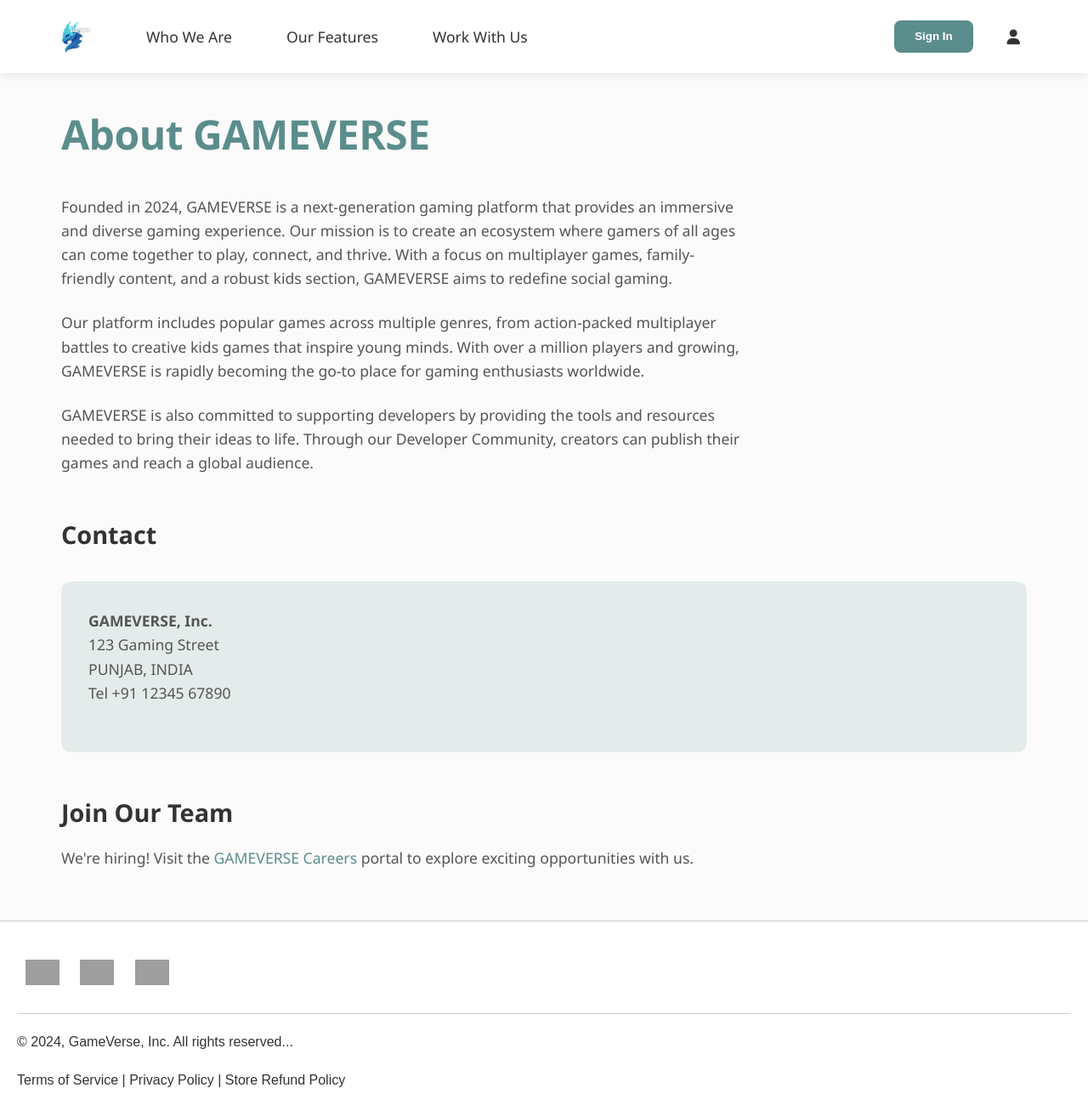
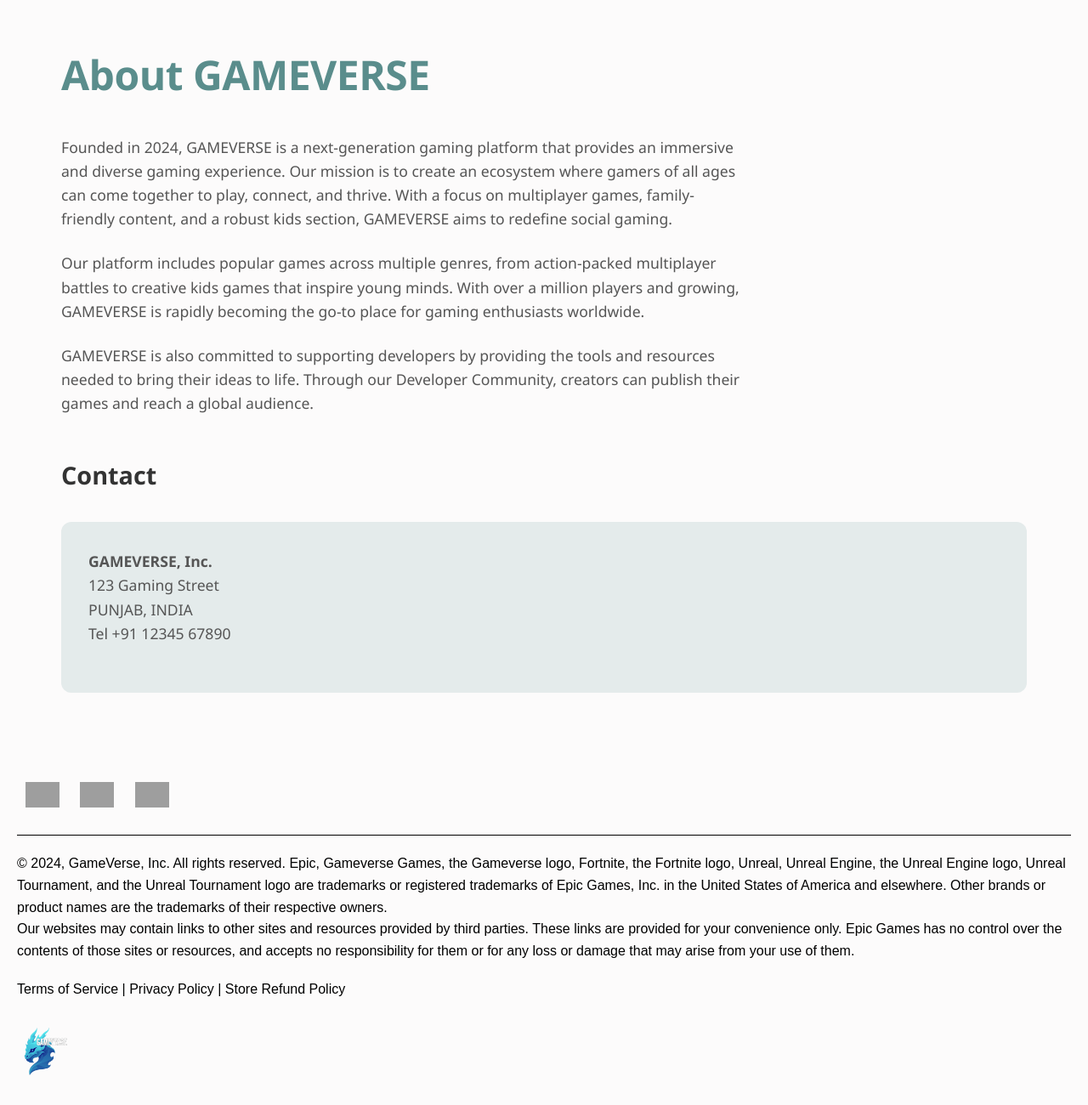
Before and after one commit to JiyaMehta11/FEE-II, a plain HTML site: page discovermore.html in a window 1280 px wide. Shown: the top 1300 px of the page at 85% size. Drawn offline with Linux system fonts and the light colour scheme; grey boxes are pictures that could not be loaded.

Commit message:
discover

```diff
--- a/discovermore.html
+++ b/discovermore.html
@@ -19,74 +19,9 @@
             line-height: 1.6;
         }
 
-        /* Navbar styles */
-        nav {
-            background: #ffffff;
-            backdrop-filter: blur(10px);
-            padding: 1rem 5%;
-            position: fixed;
-            top: 0;
-            width: 100%;
-            z-index: 1000;
-            box-shadow: 0 2px 10px rgba(0, 0, 0, 0.1);
-            display: flex;
-            justify-content: space-between;
-            align-items: center;
-        }
-
-        .nav-left {
-            display: flex;
-            align-items: center;
-            gap: 2rem;
-        }
-
-        .logo {
-            width: 60px;
-            height: 54px;
-            object-fit: contain;
-        }
-
-        .nav-item {
-            color: #333333;
-            text-decoration: none;
-            font-size: 1.1rem;
-            font-weight: 500;
-            padding: 0.5rem 1rem;
-            border-radius: 6px;
-            transition: all 0.3s ease;
-        }
-
-        .nav-item:hover {
-            color: #5a8d8c;
-            background: rgba(90, 141, 140, 0.1);
-        }
-
-        .nav-right {
-            display: flex;
-            align-items: center;
-            gap: 1.5rem;
-        }
-
-        .nav-right button {
-            background-color: #5a8d8c;
-            color: #ffffff;
-            border: none;
-            padding: 0.7rem 1.5rem;
-            border-radius: 8px;
-            font-weight: 600;
-            cursor: pointer;
-            transition: all 0.3s ease;
-        }
-
-        .nav-right button:hover {
-            background-color: #487473;
-            transform: translateY(-2px);
-        }
-
-        /* Main content styles */
         .about-section {
             max-width: 1200px;
-            margin: 120px auto 60px;
+            margin: 50px auto 60px;
             padding: 0 2rem;
         }
 
@@ -157,14 +92,12 @@
         }
 
         .footer {
-            background-color: #ffffff;
-            color: #333333;
+            background-color: transparent;
+            color: #000000;
             padding: 40px 20px;
             font-family: Arial, sans-serif;
-            border-top: 1px solid #cccccc;
         }
 
-        /* Footer Top Section - Social Icons */
         .footer-top {
             display: flex;
             justify-content: space-between;
@@ -191,9 +124,8 @@
             transform: scale(1.2);
         }
 
-        /* Footer Bottom Section - Text, Policies, and Logos */
         .footer-bottom {
-            border-top: 1px solid #cccccc;
+            border-top: 1px solid #000000;
             padding-top: 20px;
             text-align: left;
         }
@@ -203,12 +135,17 @@
         }
 
         .footer-policies a {
-            color: #333333;
+            color: #000000;
             text-decoration: none;
         }
 
         .footer-policies a:hover {
             text-decoration: underline;
+        }
+
+        .footer-logos {
+            margin-top: 20px;
+            text-align: left;
         }
 
         .footer-logos img {
@@ -223,7 +160,6 @@
             margin-top: 0px;
         }
 
-        /* Mobile Responsive Design */
         @media (max-width: 600px) {
             .footer-top, .footer-bottom {
                 text-align: center;
@@ -238,28 +174,9 @@
             }
         }
 
-
-
-
-
     </style>
 </head>
 <body>
-    <nav>
-        <div class="nav-left">
-            <img src="logologo.png" alt="GAMEVERSE Logo" class="logo">
-            <!-- Links to sections in the original page -->
-            <a href="aboutus.html#whoweare" class="nav-item">Who We Are</a>
-            <a href="aboutus.html#feat" class="nav-item">Our Features</a>
-            <a href="aboutus.html#hiring" class="nav-item">Work With Us</a>
-        </div>
-        <div class="nav-right">
-            <a href="login.html"><button>Sign In</button></a>
-            <a href="profile.html" class="nav-item">
-                <i class="fas fa-user"></i>
-            </a>
-        </div>
-    </nav>
 
     <section class="about-section">
         <h1>About GAMEVERSE</h1>
@@ -279,25 +196,20 @@
             </p>
         </div>
 
-        <h2>Join Our Team</h2>
-        <p>We're hiring! Visit the <a href="aboutus.html#hiring">GAMEVERSE Careers</a> portal to explore exciting opportunities with us.</p>
-
-
     </section>
-
 
         <footer class="footer">
             <div class="footer-top">
                 <div class="social-icons">
-                    <a href="#" aria-label="Instagram">
+                    <a href="https://www.instagram.com" aria-label="Instagram">
                         <img src="https://static.vecteezy.com/system/resources/previews/018/930/413/original/instagram-logo-instagram-icon-transparent-free-png.png"
                         alt="Instagram Logo">
                     </a>
-                    <a href="#" aria-label="Twitter">
+                    <a href="https://www.facebook.com" aria-label="Twitter">
                         <img src="https://www.teahub.io/photos/full/11-115962_facebook-logo-png-transparent-background-facebook-png.png"
                         alt="Twitter Logo" >
                     </a>
-                    <a href="#" aria-label="YouTube">
+                    <a href="https://www.youtube.com" aria-label="YouTube">
                         <img src="https://static.vecteezy.com/system/resources/previews/018/930/575/original/youtube-logo-youtube-icon-transparent-free-png.png"
                         alt="YouTube Logo">
                     </a>
@@ -305,20 +217,27 @@
             </div>
 
             <div class="footer-bottom">
-                <div>
-                    <p>© 2024, GameVerse, Inc. All rights reserved...</p>
-                </div>
+                <section>
+                    <p>© 2024, GameVerse, Inc. All rights reserved. Epic, Gameverse Games, the Gameverse logo, Fortnite,
+                    the Fortnite logo, Unreal, Unreal Engine, the Unreal Engine logo, Unreal Tournament, and the Unreal Tournament
+                    logo are trademarks or registered trademarks of Epic Games, Inc. in the United States of America and elsewhere.
+                    Other brands or product names are the trademarks of their respective owners.</p>
+
+                    <p>Our websites may contain links to other sites and resources provided by third parties. These links are provided
+                    for your convenience only. Epic Games has no control over the contents of those sites or resources, and accepts no
+                    responsibility for them or for any loss or damage that may arise from your use of them.</p>
+                </section>
+
                 <div class="footer-policies">
                     <a href="#">Terms of Service</a> |
                     <a href="#">Privacy Policy</a> |
                     <a href="#">Store Refund Policy</a>
                 </div>
+
                 <div class="footer-logos_">
                     <img src="logologo.png" alt="GameVerse Logo" width="50">
                 </div>
             </div>
         </footer>
-
-
 </body>
 </html>
```
